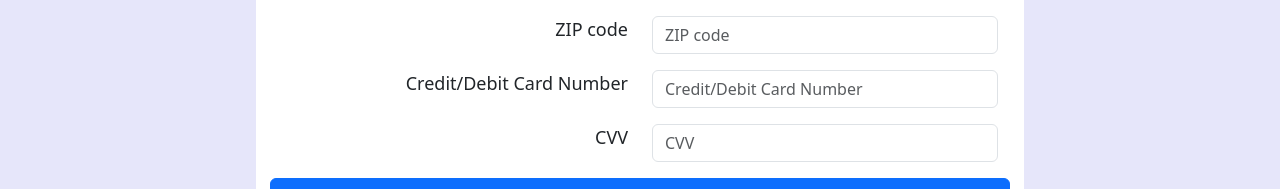
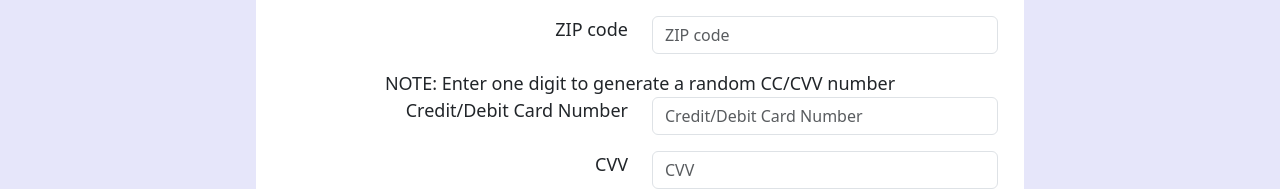
Before and after one commit to thrushalex/NC_By_Train_front_end, a React (Create React App) app: page /profile in a window 1280 px wide. Shown: the part 477-666 px from the top of the page. Built offline with nearby package versions, Linux system fonts and the light colour scheme; no server answers.

Commit message:
Add note to profile page

```diff
--- a/src/components/Profile.css
+++ b/src/components/Profile.css
@@ -17,3 +17,7 @@
 .labelText{
     text-align: right;
 }
+
+.warningText{
+    text-align: center;
+}
--- a/src/components/Profile.js
+++ b/src/components/Profile.js
@@ -282,6 +282,11 @@ const Profile = ({ user }) => {
                 </Col>
             </Row>
             <Row>
+                <div className="warningText">
+                    NOTE: Enter one digit to generate a random CC/CVV number
+                </div>
+            </Row>
+            <Row>
                 <Col>
                     <div className='labelText'>
                         Credit/Debit Card Number
```
